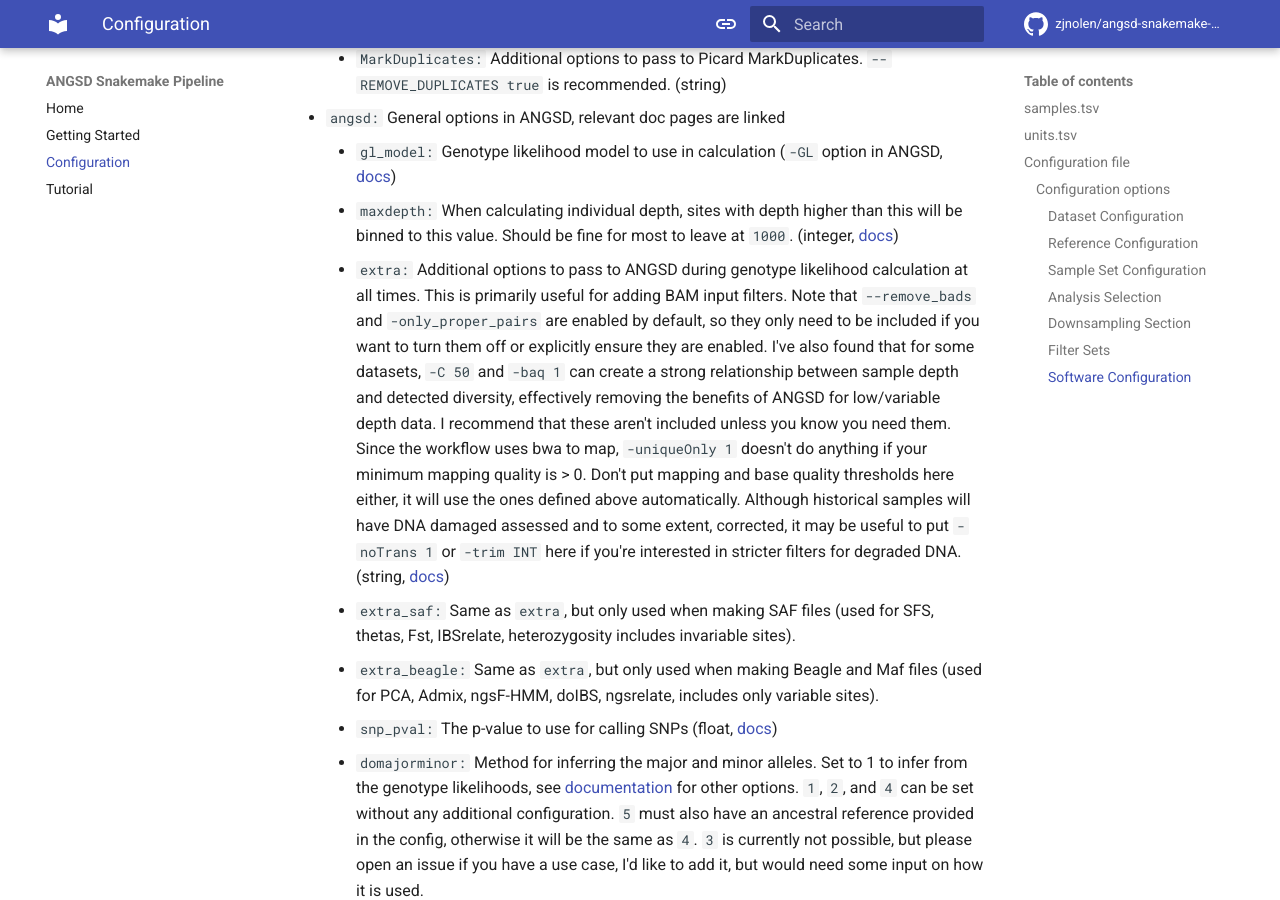
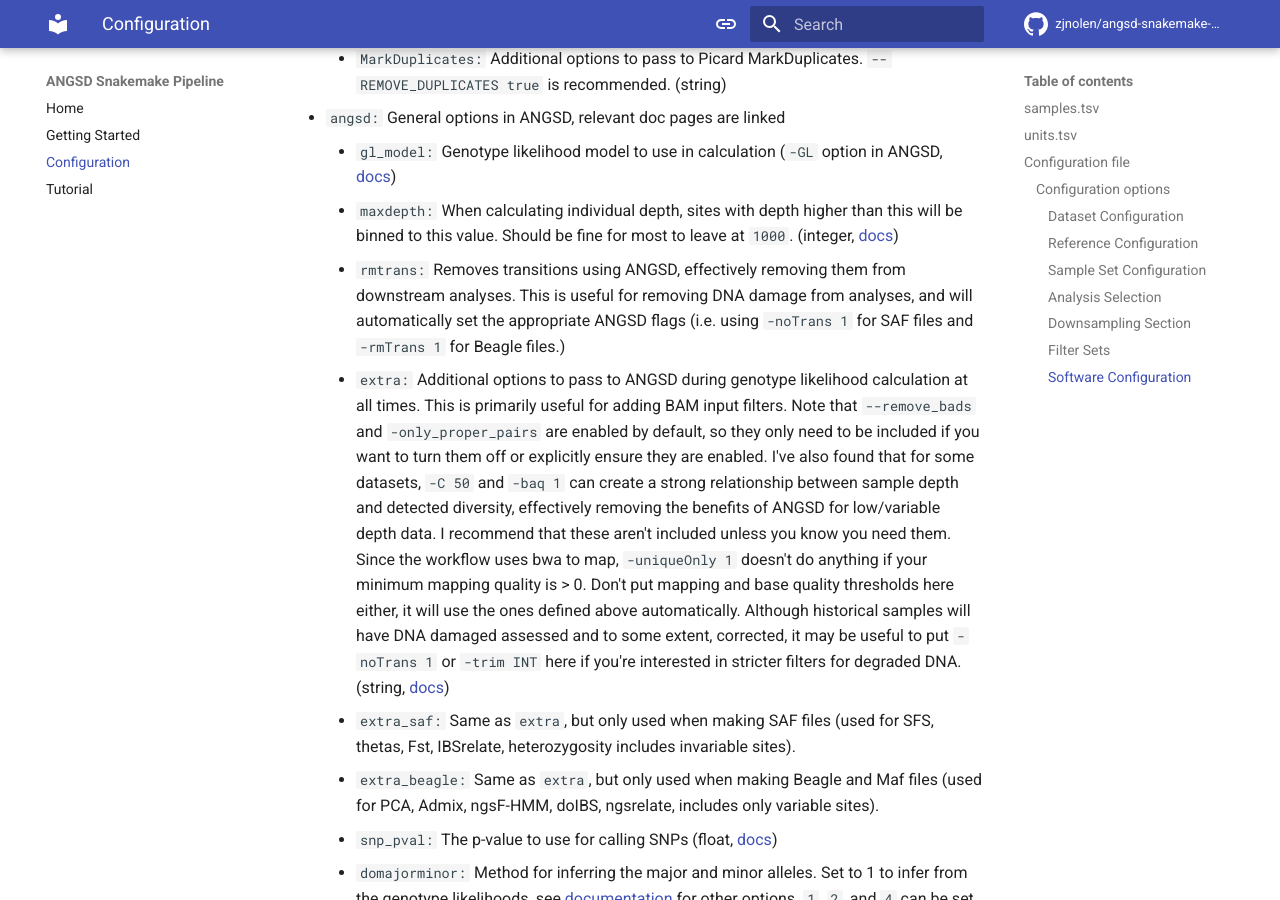
Before and after one commit to zjnolen/PopGLen, an MkDocs documentation site: the page built from docs/config.md, in a window 1280 px wide and 900 px high, scrolled down 9582 px. Built offline with MkDocs 1.6.1 and Material for MkDocs 9.7.7, drawn with Linux system fonts in a browser that asks for light colours; comment, search, counter and statistics services are not loaded; the version menu is left out.

Commit message:
Add in ability to remove transitions easily from config

```diff
--- a/docs/config.md
+++ b/docs/config.md
@@ -450,6 +450,10 @@ or a pull request and I'll gladly put it in.
     - `maxdepth:` When calculating individual depth, sites with depth higher
       than this will be binned to this value. Should be fine for most to leave
       at `1000`. (integer, [docs](http://www.popgen.dk/angsd/index.php/Depth))
+    - `rmtrans:` Removes transitions using ANGSD, effectively removing them
+      from downstream analyses. This is useful for removing DNA damage from
+      analyses, and will automatically set the appropriate ANGSD flags (i.e.
+      using `-noTrans 1` for SAF files and `-rmTrans 1` for Beagle files.)
     - `extra:` Additional options to pass to ANGSD during genotype likelihood
       calculation at all times. This is primarily useful for adding BAM input
       filters. Note that `--remove_bads` and `-only_proper_pairs` are enabled
```
Also changed, not shown: 5 other files.
